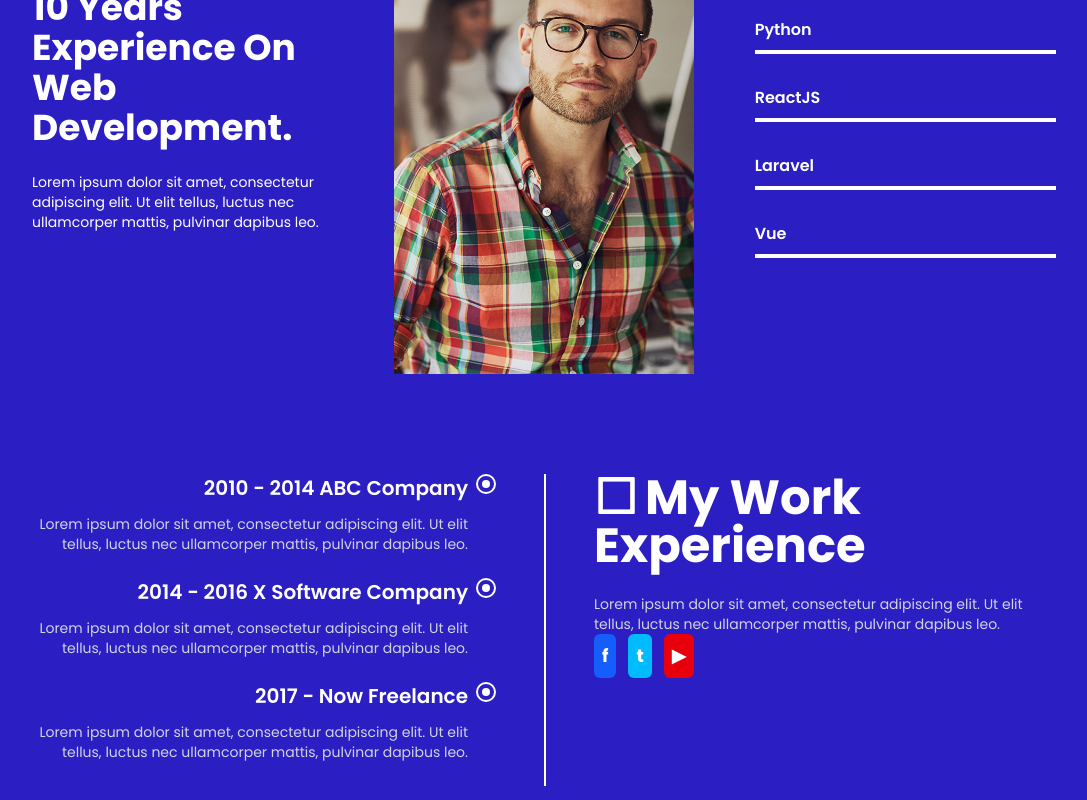
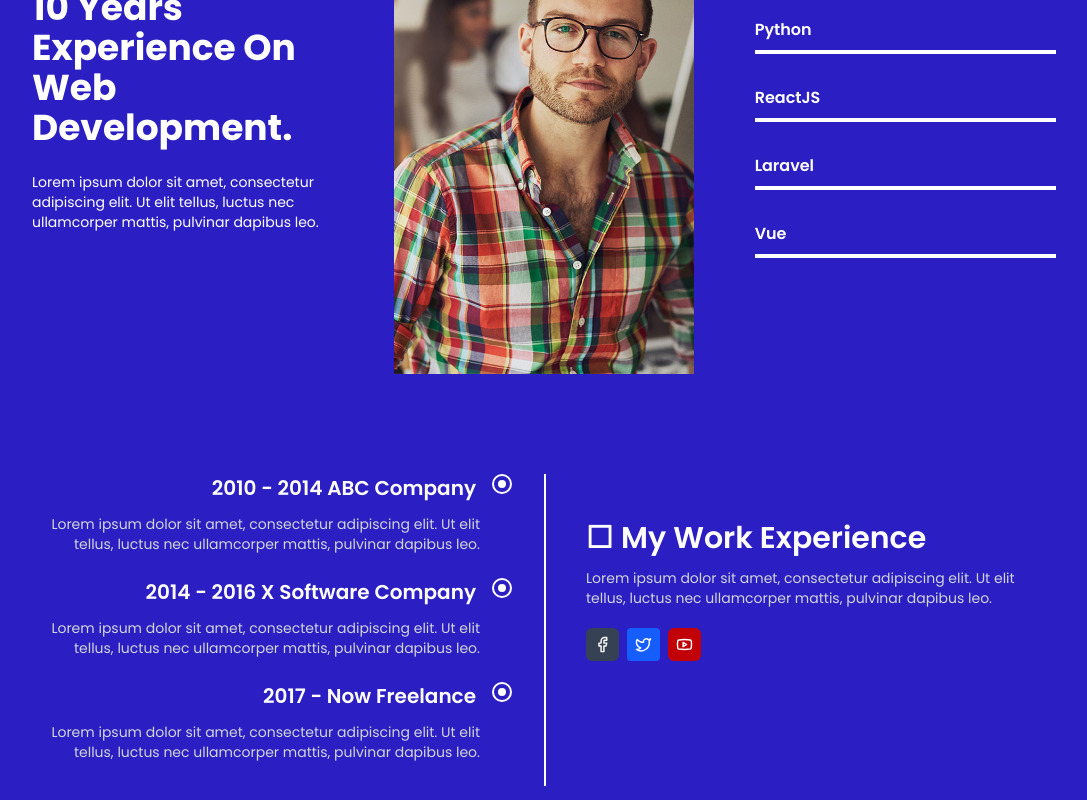
Before and after one commit to fatinishraqprapya25/Personal-Portfolio-React-Template, a React (Vite) app: page / in a window 1280 px wide. Shown: the part 1066-1866 px from the top of the page, without its empty margins (96-1183 px from the left). Built offline with nearby package versions, Linux system fonts and the light colour scheme.

Commit message:
the design of experience section optimized

```diff
--- a/src/components/home/Profile.jsx
+++ b/src/components/home/Profile.jsx
@@ -1,6 +1,8 @@
+import { Link } from "react-router-dom";
 import profile from "../../assets/profile.jpg"
 import Container from "../ui/Container";
 import ProfileExperience from "./ProfileExperience";
+import { Facebook, Twitter, Youtube } from "lucide-react";
 
 export default function Profile() {
     const skills = [
@@ -56,8 +58,8 @@ export default function Profile() {
                 </div>
 
                 <div className="flex mt-25">
-
-                    <div className="lg:w-1/2 pr-0 lg:pr-12 relative text-right">
+                    {/* experience left */}
+                    <div className="lg:w-1/2 pr-0 lg:pr-8 relative text-right">
 
                         <ProfileExperience heading="2010 - 2014 ABC Company" content="Lorem ipsum dolor sit amet, consectetur adipiscing elit. Ut elit tellus, luctus nec ullamcorper mattis, pulvinar dapibus leo." />
 
@@ -66,23 +68,28 @@ export default function Profile() {
                         <ProfileExperience heading="2017 - Now Freelance" content="Lorem ipsum dolor sit amet, consectetur adipiscing elit. Ut elit tellus, luctus nec ullamcorper mattis, pulvinar dapibus leo." />
                     </div>
 
-                    <div className="lg:w-1/2 pt-8 lg:pt-0 lg:pl-12 border-t-2 lg:border-t-0 lg:border-l-2 border-white">
-                        <h2 className="text-4xl lg:text-5xl font-extrabold mb-6 mt-0">
-                            <span className="mr-2">☐</span>My Work Experience
-                        </h2>
-                        <p className="text-gray-300 text-sm mt-2 pr-7">Lorem ipsum dolor sit amet, consectetur adipiscing elit. Ut elit tellus, luctus nec ullamcorper mattis, pulvinar dapibus leo.</p>
 
-                        <div className="flex space-x-3">
-                            <a href="#" className="bg-blue-600 p-2 rounded-md hover:opacity-80 transition">
-                                <span className="text-white text-lg font-bold">f</span>
-                            </a>
-                            <a href="#" className="bg-sky-400 p-2 rounded-md hover:opacity-80 transition">
-                                <span className="text-white text-lg font-bold">t</span>
-                            </a>
-                            <a href="#" className="bg-red-600 p-2 rounded-md hover:opacity-80 transition">
-                                <span className="text-white text-lg font-bold">▶</span>
-                            </a>
+                    <div className="lg:w-1/2 pt-8 lg:pt-0 lg:pl-10 border-t-2 lg:border-t-0 lg:border-l-2 border-white lg:py-20 flex items-center">
+
+                        <div>
+                            <h2 className="text-3xl font-semibold mb-3 mt-0">
+                                <span className="mr-2">☐</span>My Work Experience
+                            </h2>
+                            <p className="text-gray-300 text-sm mt-0 pr-7">Lorem ipsum dolor sit amet, consectetur adipiscing elit. Ut elit tellus, luctus nec ullamcorper mattis, pulvinar dapibus leo.</p>
+
+                            <div className="flex space-x-2 mt-5">
+                                <Link className="bg-gray-700 px-2 py-2 rounded-md" to="facebook.com">
+                                    <Facebook size={17} className="text-sm text-white" />
+                                </Link>
+                                <Link className="bg-blue-600 px-2 py- rounded-sm flex justify-center items-center" to="facebook.com">
+                                    <Twitter size={17} className=" text-white" />
+                                </Link>
+                                <Link className="bg-red-700 px-2 flex justify-center items-center rounded-md" to="facebook.com">
+                                    <Youtube size={17} className=" text-white" />
+                                </Link>
+                            </div>
                         </div>
+
                     </div>
 
                 </div>
--- a/src/components/home/ProfileExperience.jsx
+++ b/src/components/home/ProfileExperience.jsx
@@ -1,13 +1,13 @@
 export default function ProfileExperience({ heading, content }) {
     return <div className="mb-6 relative">
 
-        <div className="flex justify-end space-x-2">
+        <div className="flex justify-end space-x-4">
             <h3 className="text-xl font-semibold mb-2">{heading}</h3>
             <div className="border-white border-2 w-5 rounded-full h-5 flex justify-center items-center">
                 <div className="h-2 w-2 bg-white rounded-full"></div>
             </div>
         </div>
 
-        <p className="text-gray-300 text-sm mt-1 pr-7">{content}</p>
+        <p className="text-gray-300 text-sm mt-1 pr-8">{content}</p>
     </div>
 }
--- a/src/index.css
+++ b/src/index.css
@@ -2,6 +2,6 @@
 
 @import "tailwindcss";
 
-.poppins {
+body {
     font-family: "Poppins", Sans-serif;
 }
```
